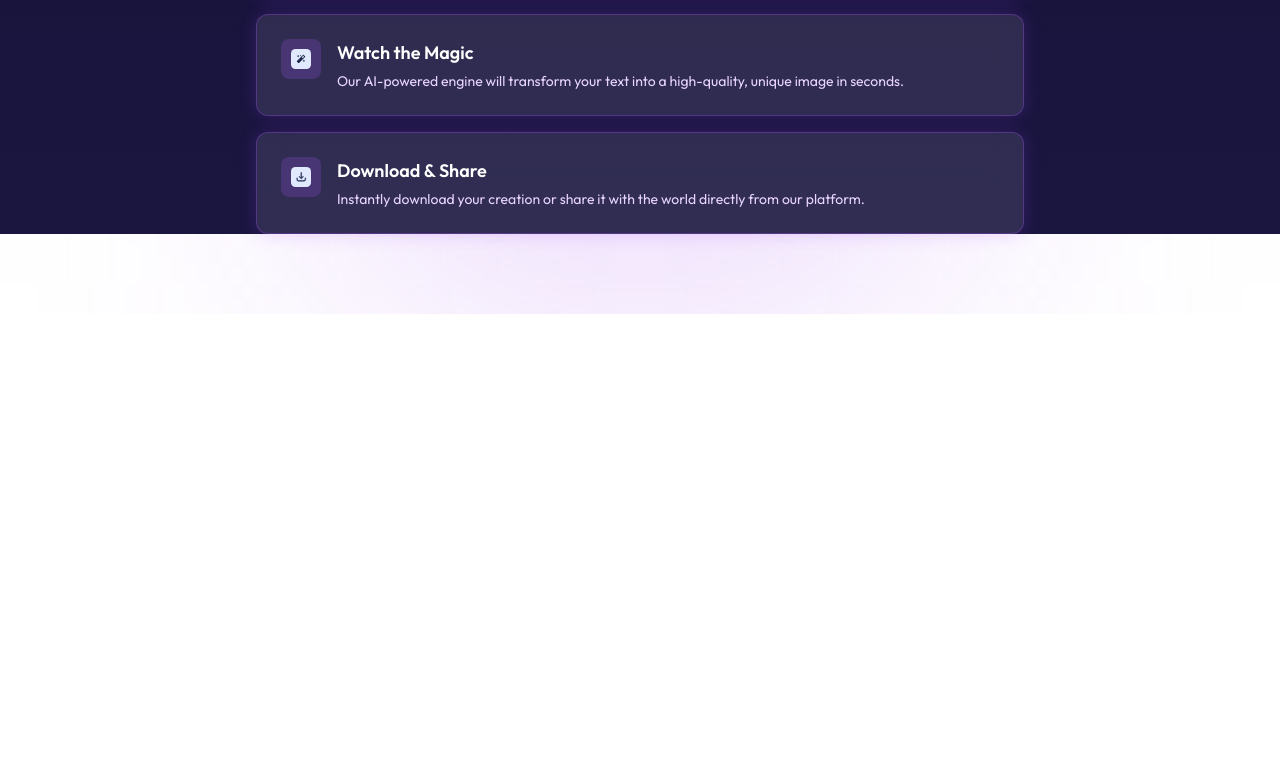
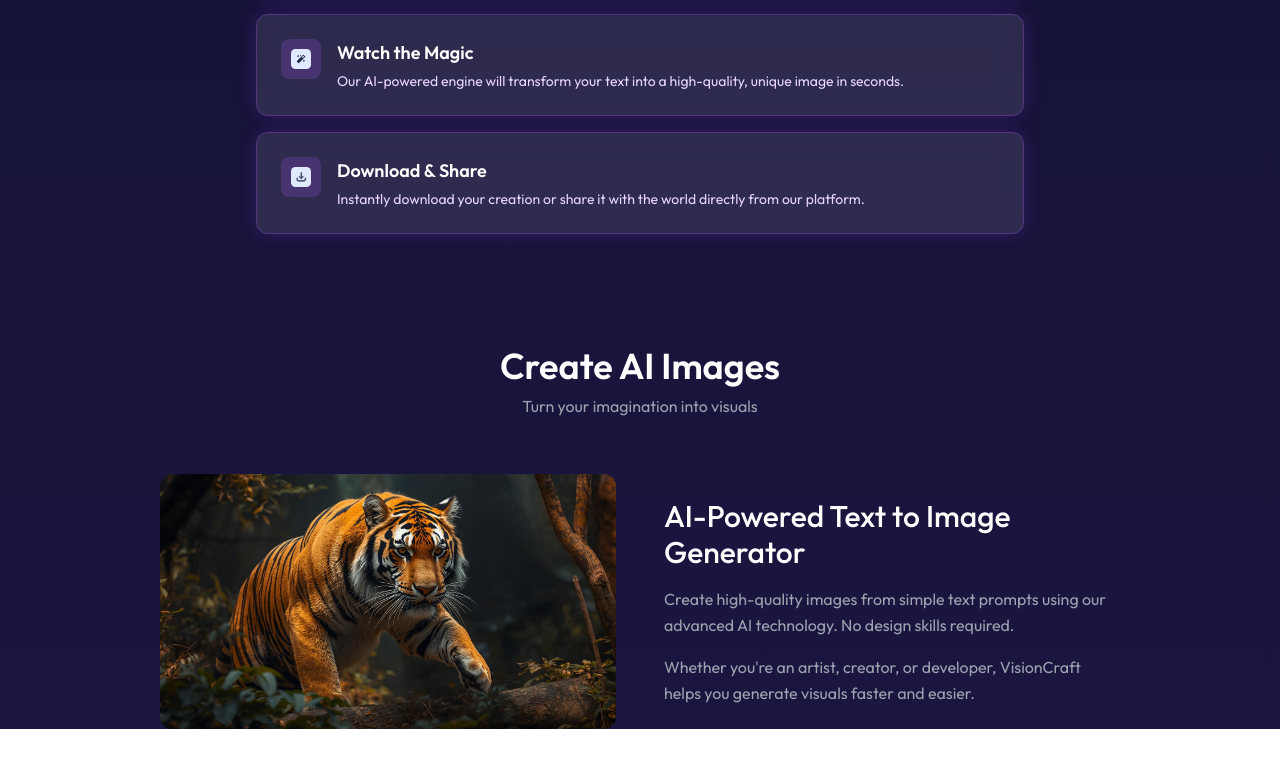
Before and after one commit to Tuhina-Paria/VisionCraft-AI, a React (Vite) app in the folder client/: page / in a window 1280 px wide. Shown: the part 1350-2117 px from the top of the page. Before the commit the page ends 1664 px from the top, so only its background shows below. Built offline with nearby package versions, Linux system fonts and the light colour scheme.

Commit message:
Completed styling for description

```diff
--- /dev/null
+++ b/client/src/components/Description.jsx
@@ -0,0 +1,50 @@
+import React from "react";
+import { assets } from "../assets/assets";
+
+const Description = () => {
+  return (
+    <section className="max-w-6xl mx-auto px-6 md:px-12 my-28">
+
+      {/* Heading */}
+      <div className="text-center mb-14">
+        <h1 className="text-3xl sm:text-4xl font-semibold text-white">
+          Create AI Images
+        </h1>
+        <p className="mt-2 text-gray-400 text-sm sm:text-base">
+          Turn your imagination into visuals
+        </p>
+      </div>
+
+      {/* Content */}
+      <div className="grid md:grid-cols-2 gap-12 items-center">
+
+        {/* Image */}
+        <img
+          src={assets.image7}
+          alt="AI image generation"
+          className="w-full rounded-xl"
+        />
+
+        {/* Text */}
+        <div>
+          <h2 className="text-2xl sm:text-3xl font-medium text-white mb-4">
+            AI-Powered Text to Image Generator
+          </h2>
+
+          <p className="text-gray-400 mb-4 leading-relaxed">
+            Create high-quality images from simple text prompts using our
+            advanced AI technology. No design skills required.
+          </p>
+
+          <p className="text-gray-400 leading-relaxed">
+            Whether you're an artist, creator, or developer, VisionCraft
+            helps you generate visuals faster and easier.
+          </p>
+        </div>
+
+      </div>
+    </section>
+  );
+};
+
+export default Description;
--- a/client/src/pages/Home.jsx
+++ b/client/src/pages/Home.jsx
@@ -1,6 +1,7 @@
 import React from 'react'
 import Header from '../components/Header'
 import Steps from '../components/Steps'
+import Description from '../components/Description'
 
 const Home = () => {
   return (
@@ -8,6 +9,7 @@ const Home = () => {
 
       <Header/>
       <Steps/>
+      <Description/>
     </div>
   )
 }
```
